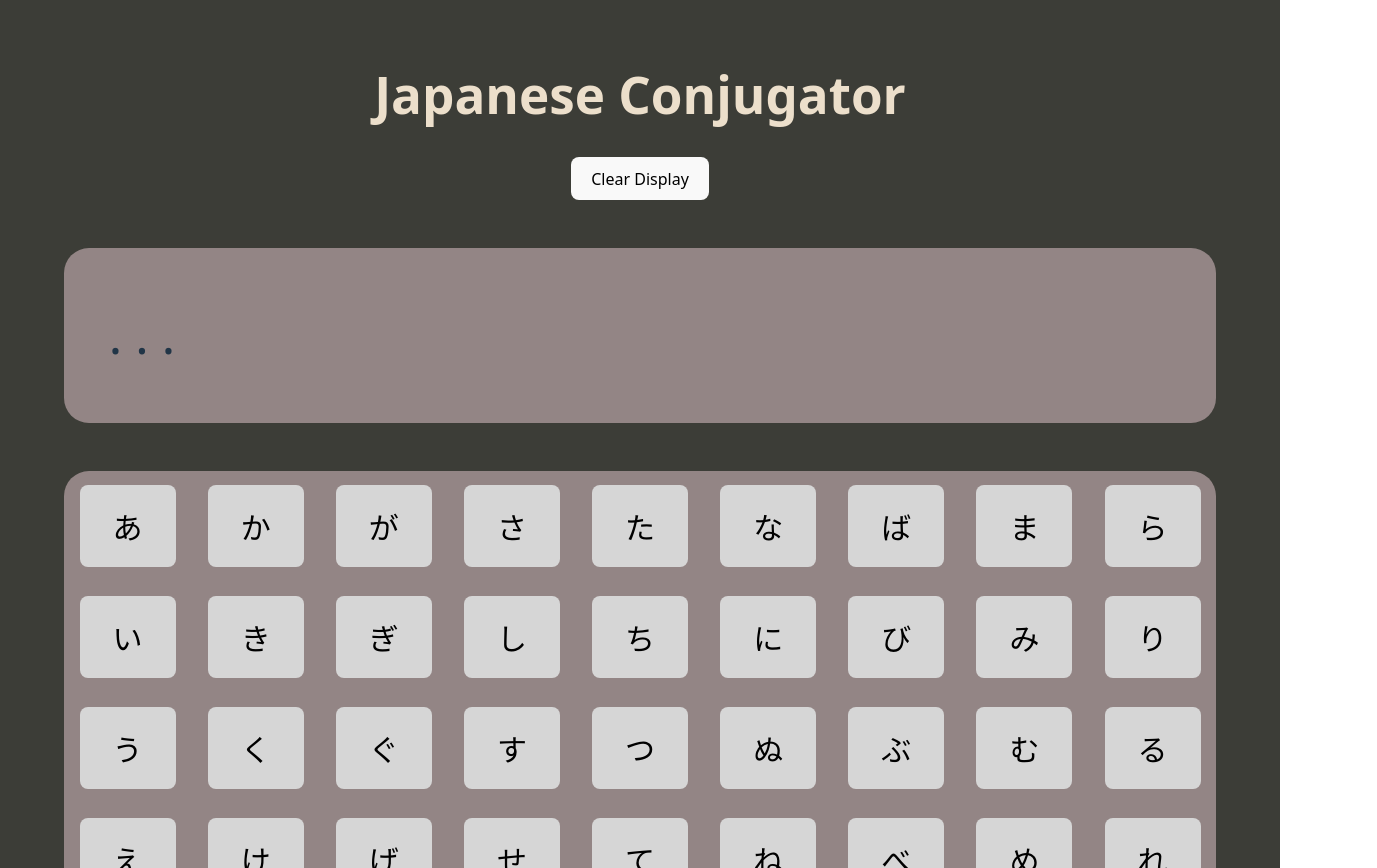
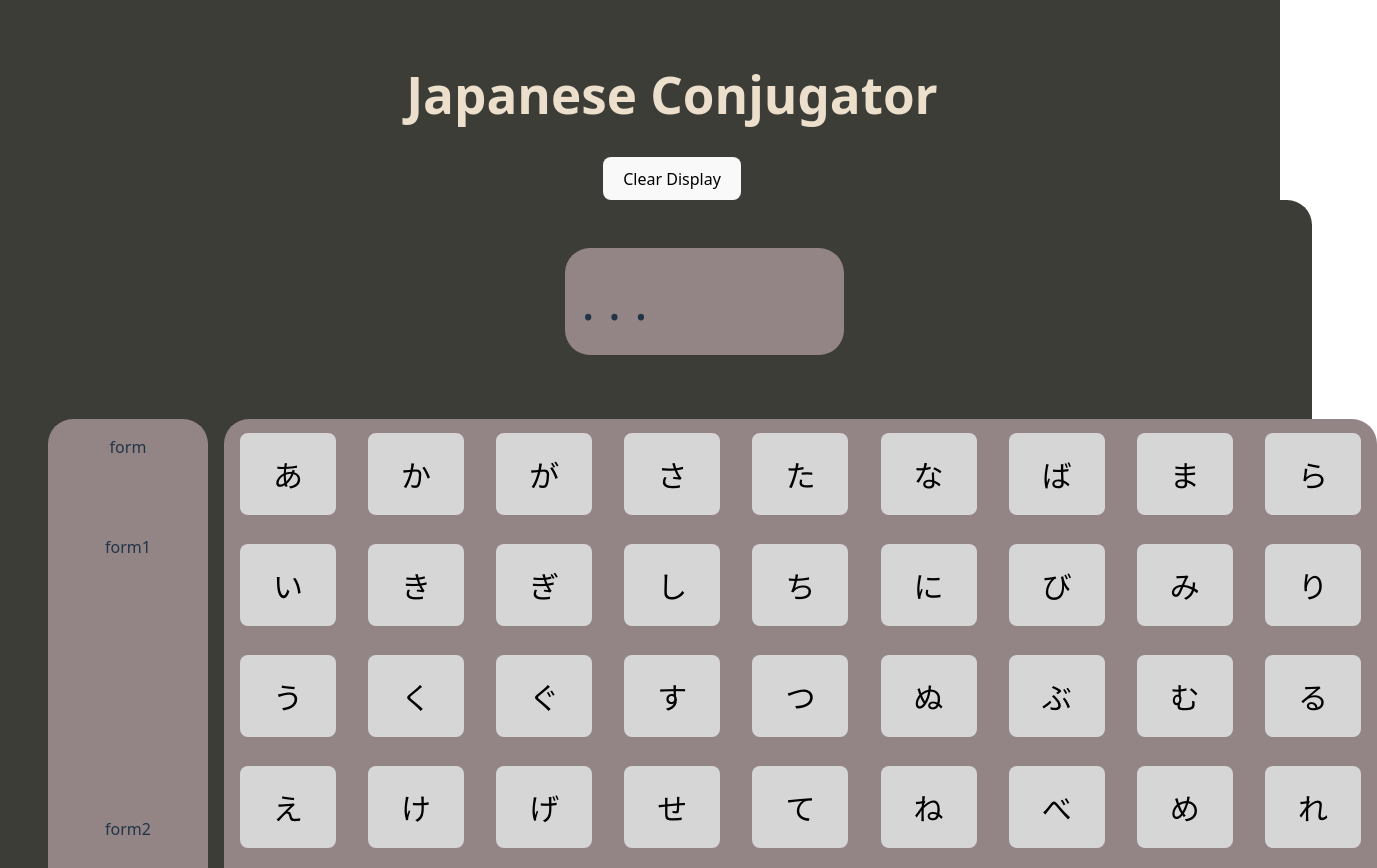
Before and after one commit to JGPico/JapaneseConjugator, a React (Vite) app: page / in a window 1280 px wide. Shown: the top 868 px of the page, 1377 px wide, since content can reach past the window. Built offline with nearby package versions, Linux system fonts and the light colour scheme.

Commit message:
css grid manipulation

```diff
--- a/src/App.css
+++ b/src/App.css
@@ -6,14 +6,19 @@
 }
 
 .wrapper {
-  gap: 1.25rem;
-  display: flexbox;
-  margin: 3rem auto;
+  display: grid;
+  grid-template-rows: .5fr 2fr 1fr;
+  grid-template-columns: 1fr 4fr;
+  grid-template-areas:
+    'display display'
+    'letter-title letter'
+    'verb verb';
   border-radius: 25px;
   background: var(--backgroundgreen);
 }
 
 .grid-display {
+  grid-area: display;
   gap: 1.25rem;
   display: grid;
   margin: 3rem auto;
@@ -24,9 +29,11 @@
 
 .grid-display p {
   font-size: 50px;
+  margin: 1rem;
 }
 
 .grid-letters {
+  grid-area: letter;
   gap: 1.25rem;
   column-gap: .01rem;
   row-gap: 0rem;
@@ -48,6 +55,7 @@
 }
 
 .grid-verbs {
+  grid-area: verb;
   gap: 1.25rem;
   display: grid;
   margin: 3rem auto;
@@ -60,6 +68,22 @@
   font-size: 30px;
   background-color: hsl(0, 0%, 84%);
   color: black;
+}
+
+.placard {
+  grid-area: letter-title;
+  width: 10em;
+  margin: 1em;
+  display: grid;
+  grid-template-rows: 100px;
+  grid-template-columns: 1fr;
+  border-radius: 25px;
+  background: var(--divgray);
+}
+
+.placard p {
+  border-width: 14px, 14px;
+  border-color: hsl(0, 0%, 0%);
 }
 
 .light-font {
--- a/src/App.tsx
+++ b/src/App.tsx
@@ -64,6 +64,12 @@ function App() {
           }) : <WordDisplay key={1} jchar={". . ."}></WordDisplay>}
         </div>
 
+        <div className="placard">
+          <p>form</p>
+          <p>form1</p>
+          <p>form2</p>
+        </div>
+
         <div className="grid-letters">
           {charArray.map((char) => {
             const { jword, id } = char
```
